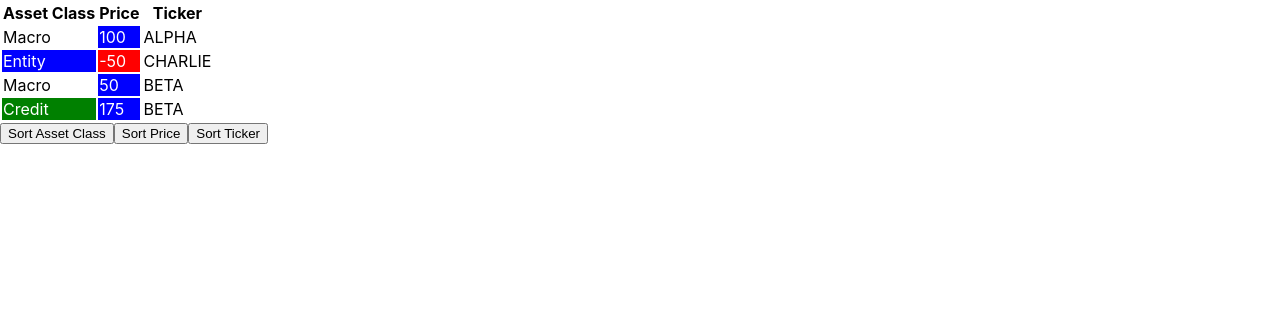
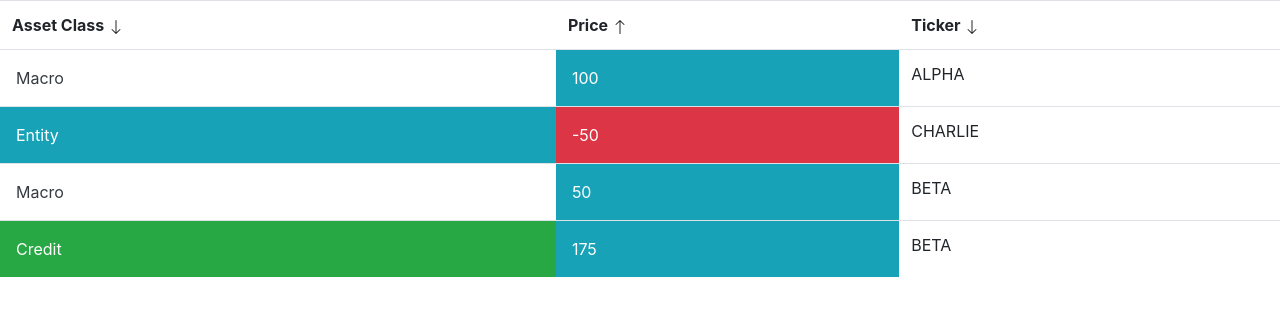
Before and after one commit to caitlin-hamilton/ReactFinanceTableApp, a React (Create React App) app in the folder frontend/: page / in a window 1280 px wide. Shown: the top 316 px of the page. Built offline with nearby package versions, Linux system fonts and the light colour scheme.

Commit message:
MVP complete

```diff
--- a/frontend/package.json
+++ b/frontend/package.json
@@ -6,7 +6,9 @@
     "@testing-library/jest-dom": "^4.2.4",
     "@testing-library/react": "^9.5.0",
     "@testing-library/user-event": "^7.2.1",
+    "bootstrap": "^4.5.2",
     "react": "^16.13.1",
+    "react-bootstrap-icons": "^1.0.0",
     "react-dom": "^16.13.1",
     "react-scripts": "3.4.3"
   },
--- a/frontend/src/App.js
+++ b/frontend/src/App.js
@@ -1,5 +1,6 @@
 import React from 'react';
 import Table from './Table.js'
+import 'bootstrap/dist/css/bootstrap.min.css';
 
 function App() {
   return (
--- a/frontend/src/InputRow.js
+++ b/frontend/src/InputRow.js
@@ -1,13 +1,16 @@
 import React from 'react';
 import './App.css';
+import 'bootstrap/dist/css/bootstrap.min.css';
+
+const ASSET_CLASS_COLOURS = {Entity: "p-3 mb-2 bg-info text-white", Credit: "p-3 mb-2 bg-success text-white", Macro: "p-3 mb-2 bg-white text-dark"}
 
 export default class InputRow extends React.Component {
 
     render(){
         return(
             <tr>
-                <td className={this.props.assetClass}>{this.props.assetClass}</td>
-                <td className= {this.props.price >=0 ? "PositivePrice" : "NegativePrice"}>{this.props.price}</td>
+                <td class={ASSET_CLASS_COLOURS[this.props.assetClass]}>{this.props.assetClass}</td>
+                <td class= {this.props.price >=0 ? "p-3 mb-2 bg-info text-white" : "p-3 mb-2 bg-danger text-white"}>{this.props.price}</td>
                 <td>{this.props.ticker}</td>
             </tr>
 
--- a/frontend/src/Table.js
+++ b/frontend/src/Table.js
@@ -1,10 +1,11 @@
 import React from 'react';
 import InputRow from './InputRow'
+import 'bootstrap/dist/css/bootstrap.min.css';
+import { ArrowUp, ArrowDown  } from 'react-bootstrap-icons';
 
 const ASSET_CLASS_SORT_ORDER = {'Entity': 0, 'Macro': 1 ,'Credit': 2}
 
 class Table extends React.Component {
-    //todo found a bug- if you click button on already sorted list, but two values are equal, it will switch around on UI.
 
     constructor(props){
         super(props);
@@ -12,8 +13,16 @@ class Table extends React.Component {
         console.log(this.state.inputData)
       }
 
-    sortDesc = (attribute) => {
-        let data = [].concat(this.state.inputData).sort((a, b) => a[attribute] > b[attribute] ? 1 : -1)
+      sortDescendingOrder = (attribute) => {
+        let data = [].concat(this.state.inputData).sort((a, b) => a[attribute] >= b[attribute] ? 1 : -1)
+        this.setState({
+            inputData: data
+        })
+
+      }
+
+      sortAscendingOrder = (attribute) => {
+        let data = [].concat(this.state.inputData).sort((a, b) => a[attribute] < b[attribute] ? 1 : -1)
         this.setState({
             inputData: data
         })
@@ -32,19 +41,16 @@ class Table extends React.Component {
           <div>
             <div >
               <div >
-                <table >
+                <table class="table">
                     <tr>
-                        <th>Asset Class</th>
-                        <th>Price</th>
-                        <th>Ticker</th>
+                        <th onClick={() => {this.sortByAssetClass()}} >Asset Class <ArrowDown /></th>
+                        <th onClick={() => {this.sortAscendingOrder('price')}}>Price <ArrowUp /></th>
+                        <th onClick={() => {this.sortDescendingOrder('ticker')}}>Ticker <ArrowDown /></th>
                     </tr>
                    <tbody>
                    {this.state.inputData.map(item => <InputRow assetClass={item.assetClass} price={item.price} ticker={item.ticker}/>)}
                    </tbody>
                  </table>
-                 <button onClick={() => {this.sortByAssetClass()}}>Sort Asset Class</button>
-                 <button onClick={() => {this.sortDesc('price')}}>Sort Price</button>
-                 <button onClick={() => {this.sortDesc('ticker')}}>Sort Ticker</button>
               </div>
             </div>
           </div>
```
Also changed, not shown: 1 other file (tests, documents, lock files or other folders).
